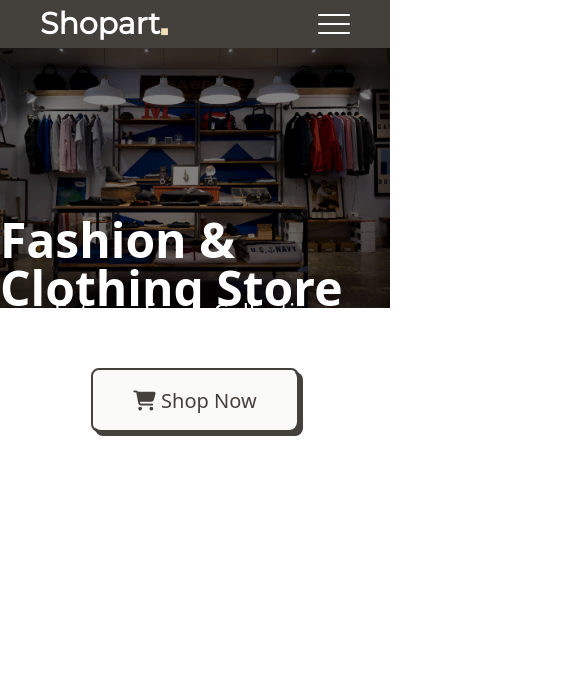
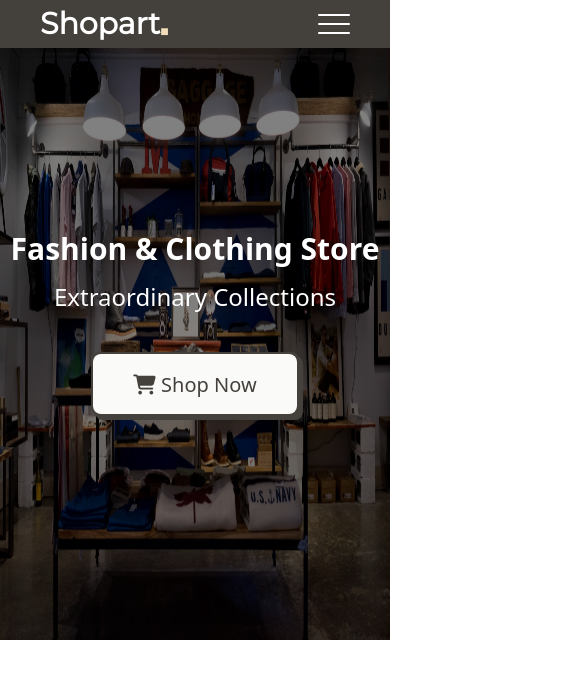
Before and after one commit to mouadhnida/e-Commerce-website, a Next.js app: page /landing in a window 390 px wide. Shown: the top 678 px of the page, 585 px wide, since content can reach past the window. Built offline with nearby package versions, Linux system fonts and the light colour scheme.

Commit message:
make the header and nav responsive

```diff
--- a/app/landing/page.tsx
+++ b/app/landing/page.tsx
@@ -1,9 +1,11 @@
 import Header from "../../components/header";
+import NewArrival from "../../components/newArrival";
 
 export default function Landing() {
     return (
       <div>
         <Header />
+        <NewArrival/>
       </div>
     )
   }
--- a/app/layout.tsx
+++ b/app/layout.tsx
@@ -14,7 +14,7 @@ export default function RootLayout({
         head.tsx. Find out more at https://beta.nextjs.org/docs/api-reference/file-conventions/head
       */}
       <head />
-      <body>
+      <body className='overflow-x-hidden overflow-y-auto'>
         {children}
       </body>
     </html>
--- /dev/null
+++ b/components/button.tsx
@@ -0,0 +1,19 @@
+
+export default function Button(props: any) {
+  return (
+    <a
+          href="#_"
+          className="group relative bottom-16 text-xl m-md:bottom-20"
+        >
+          <span className="relative z-10 flex h-16 w-52  items-center justify-center overflow-hidden rounded-lg border-2 border-stone-700 px-5 py-3 text-center font-medium leading-tight text-stone-700 transition-colors duration-300 ease-out group-hover:text-white">
+            <span className="absolute inset-0 h-full w-full rounded-lg bg-stone-50 px-5 py-3"></span>
+            <span className="ease absolute top-10 left-0 -ml-2 h-56 w-56 origin-top-right -translate-x-full translate-y-12 -rotate-90 bg-stone-700 transition-all duration-300 group-hover:-rotate-180"></span>
+            <span className="relative"><div>{props.name}</div></span>
+          </span>
+          <span
+            className="absolute bottom-0 right-0 -mb-1 -mr-1 h-16 w-full rounded-lg bg-stone-700 transition-all duration-200 ease-linear group-hover:mb-0 group-hover:mr-0"
+            data-rounded="rounded-lg"
+          ></span>
+        </a>
+  )
+}
--- a/components/header.tsx
+++ b/components/header.tsx
@@ -1,34 +1,22 @@
 import Image from "next/image";
 import headerImage from "../public/header-image.jpg";
 import {HiOutlineShoppingBag} from "react-icons/hi2"
+import Button from "./button";
 
-export default function () {
+export default function Header() {
   return (
     <div>
-      <div className="absolute top-40 z-50 flex h-96 w-full flex-col items-center justify-around text-white">
+      <div className="absolute top-40 z-40 flex h-96 w-full flex-col items-center justify-around text-white">
         <div className="flex h-1/3 flex-col items-center justify-around">
-          <h1 className="h-16 text-5xl font-bold">Fashion & Clothing Store</h1>
+          <h1 className="h-16 text-5xl font-bold m-md:text-3xl m-md:h-1">Fashion & Clothing Store</h1>
           <h3 className="text-2xl">Extraordinary Collections</h3>
         </div>
-        <a
-          href="#_"
-          className="group relative bottom-16 text-xl"
-        >
-          <span className="relative z-10 flex h-16 w-52  items-center justify-center overflow-hidden rounded-lg border-2 border-stone-700 px-5 py-3 text-center font-medium leading-tight text-stone-700 transition-colors duration-300 ease-out group-hover:text-white">
-            <span className="absolute inset-0 h-full w-full rounded-lg bg-stone-50 px-5 py-3"></span>
-            <span className="ease absolute top-10 left-0 -ml-2 h-56 w-56 origin-top-right -translate-x-full translate-y-12 -rotate-90 bg-stone-700 transition-all duration-300 group-hover:-rotate-180"></span>
-            <span className="relative"><span className="fa-solid fa-cart-shopping shopping-car"></span> Shop Now</span>
-          </span>
-          <span
-            className="absolute bottom-0 right-0 -mb-1 -mr-1 h-16 w-full rounded-lg bg-stone-700 transition-all duration-200 ease-linear group-hover:mb-0 group-hover:mr-0"
-            data-rounded="rounded-lg"
-          ></span>
-        </a>
+        <Button name={<><span className="fa-solid fa-cart-shopping shopping-car"></span> Shop Now</>}/>
       </div>
       <Image
         src={headerImage}
         alt="header image"
-        className="w-full brightness-50"
+        className="w-full brightness-50 m-md:h-[40rem] absolute"
       />
     </div>
   );
--- a/components/navbar.tsx
+++ b/components/navbar.tsx
@@ -1,22 +1,28 @@
-'use client'
+"use client";
 
 import Script from "next/script";
 import Link from "next/link";
-import IonIcon from '@reacticons/ionicons';
+import IonIcon from "@reacticons/ionicons";
 import { useState } from "react";
 
 export default function NavBar() {
-  const [open, setOpen] = useState(false)
+  const [open, setOpen] = useState(false);
 
   return (
-    <div className="flex h-16 items-center justify-between bg-stone-700 px-20 font-pacifico text-xl text-white m-sm:h-12 m-lg:px-10">
+    <div className="fixed z-50 flex h-16 w-full items-center justify-between bg-stone-700 px-20 font-pacifico text-xl text-white m-sm:h-12 m-lg:px-10">
       <Script
         src="https://kit.fontawesome.com/0f3f34a956.js"
         strategy="afterInteractive"
         crossOrigin="anonymous"
       ></Script>
-    <Script type="module" src="https://unpkg.com/ionicons@5.5.2/dist/ionicons/ionicons.esm.js"></Script>
-    <Script noModule src="https://unpkg.com/ionicons@5.5.2/dist/ionicons/ionicons.js"></Script>
+      <Script
+        type="module"
+        src="https://unpkg.com/ionicons@5.5.2/dist/ionicons/ionicons.esm.js"
+      ></Script>
+      <Script
+        noModule
+        src="https://unpkg.com/ionicons@5.5.2/dist/ionicons/ionicons.js"
+      ></Script>
       <h1 className="text-4xl font-extrabold hover:cursor-pointer hover:text-beige m-sm:text-3xl">
         Shopart<span className="relative top-0.5 text-sm text-beige">■</span>
       </h1>
@@ -31,13 +37,14 @@ export default function NavBar() {
           id="hamburger-icon"
         ></input>
         <span className="h-0.5 w-8 rounded bg-white transition duration-300 ease-in-out peer-checked:translate-y-2 peer-checked:rotate-[50deg] peer-hover:bg-beige"></span>
-      <span className="h-0.5 w-8 rounded bg-white transition duration-300 ease-in-out relative peer-checked:right-2 peer-checked:opacity-0 peer-hover:bg-beige"></span>
+        <span className="relative h-0.5 w-8 rounded bg-white transition duration-300 ease-in-out peer-checked:right-2 peer-checked:opacity-0 peer-hover:bg-beige"></span>
         <span className="h-0.5 w-8 rounded bg-white transition duration-300 ease-in-out peer-checked:translate-y-[-0.6rem] peer-checked:rotate-[125deg] peer-hover:bg-beige"></span>
       </label>
-    {/* <div className="text-4xl flex justify-center lg:hidden transition duration-300 ease-in-out" onClick={() => setOpen(!open)}>
-    <IonIcon name={open === false ? "menu-outline" : "close-outline" } />
-    </div> */}
-    <ul className={`flex w-4/12 justify-between m-xl:w-5/12 border  m-lg:absolute m-lg:flex-col m-lg:items-center m-lg:justify-around m-lg:h-96 m-lg:top-16 m-lg:bg-stone-700 m-sm:!top-12 m-sm:relative  transition-[right] duration-300 ease-in-out ${open === false ? "right-[-40rem]" : "right-[-5rem]" }`}>
+      <ul
+        className={`z-50 flex w-4/12 justify-between  transition-[right] duration-300 ease-in-out m-sm:relative m-sm:!top-12 m-lg:absolute m-lg:top-16 m-lg:h-80 m-lg:min-w-[14rem] m-lg:max-w-[15rem] m-lg:flex-col m-lg:items-center  m-lg:justify-around m-lg:bg-stone-700 m-xl:w-5/12 ${
+          open === false ? "right-[-40rem]" : "right-0"
+        }`}
+      >
         <li className="hover:cursor-pointer hover:text-beige">
           <Link href="/landing">Home</Link>
         </li>
@@ -51,15 +58,31 @@ export default function NavBar() {
           <Link href="/">Contact</Link>
         </li>
       </ul>
-    <ul className="flex w-32 items-center justify-between m-lg:hidden">
+      <span
+        className={`absolute top-[25rem] m-sm:top-[24rem] z-[999] hidden h-[1px] w-32 bg-white transition-[right] duration-300 ease-in-out m-lg:block ${
+          open === false ? "right-[-40rem]" : "right-12"
+        }`}
+      ></span>
+      <ul
+        className={`z-50 flex w-32 items-center justify-between transition-[right] duration-300 ease-in-out m-sm:relative m-sm:!top-[23rem] m-lg:absolute m-lg:top-96 m-lg:h-40  m-xl:min-w-[14rem] m-lg:max-w-[15rem] m-xl:w-5/12 m-lg:flex-col  m-lg:items-center m-lg:justify-around m-lg:bg-stone-700 ${
+          open === false ? "right-[-40rem]" : "right-0"
+        }`}
+      >
         <div>
-        <i className="fa-regular fa-magnifying-glass hover:cursor-pointer hover:text-beige"></i>
+          <i className="fa-regular fa-magnifying-glass hover:cursor-pointer hover:text-beige m-lg:!hidden"></i>
         </div>
         <Link href="/login">
-        <i className="fa-solid fa-user hover:text-beige"></i>
+          <i className="fa-solid fa-user hover:text-beige m-lg:!hidden"></i>
+          <span className="hidden m-lg:block m-lg:hover:text-beige">
+            <i className="fa-solid fa-user pr-1.5 hover:text-beige"></i>Log In
+          </span>
         </Link>
         <li className="hover:cursor-pointer">
-        <i className="fa-solid fa-cart-shopping shopping-car hover:text-beige"></i>
+          <i className="fa-solid fa-cart-shopping shopping-car hover:text-beige m-lg:!hidden"></i>
+          <span className="hidden m-lg:block m-lg:hover:text-beige">
+            <i className="fa-solid fa-cart-shopping shopping-car pr-1.5 hover:text-beige"></i>
+            Cart
+          </span>
         </li>
       </ul>
     </div>
--- /dev/null
+++ b/components/newArrival.tsx
@@ -0,0 +1,7 @@
+
+
+export default function NewArrival() {
+  return (
+    <div className="border border-red-500 z-[999] text-5xl">newArrival</div>
+  )
+}
```
Also changed, not shown: 1 other file (tests, documents, lock files or other folders). Lines whose indentation alone changed are shown as unchanged.
